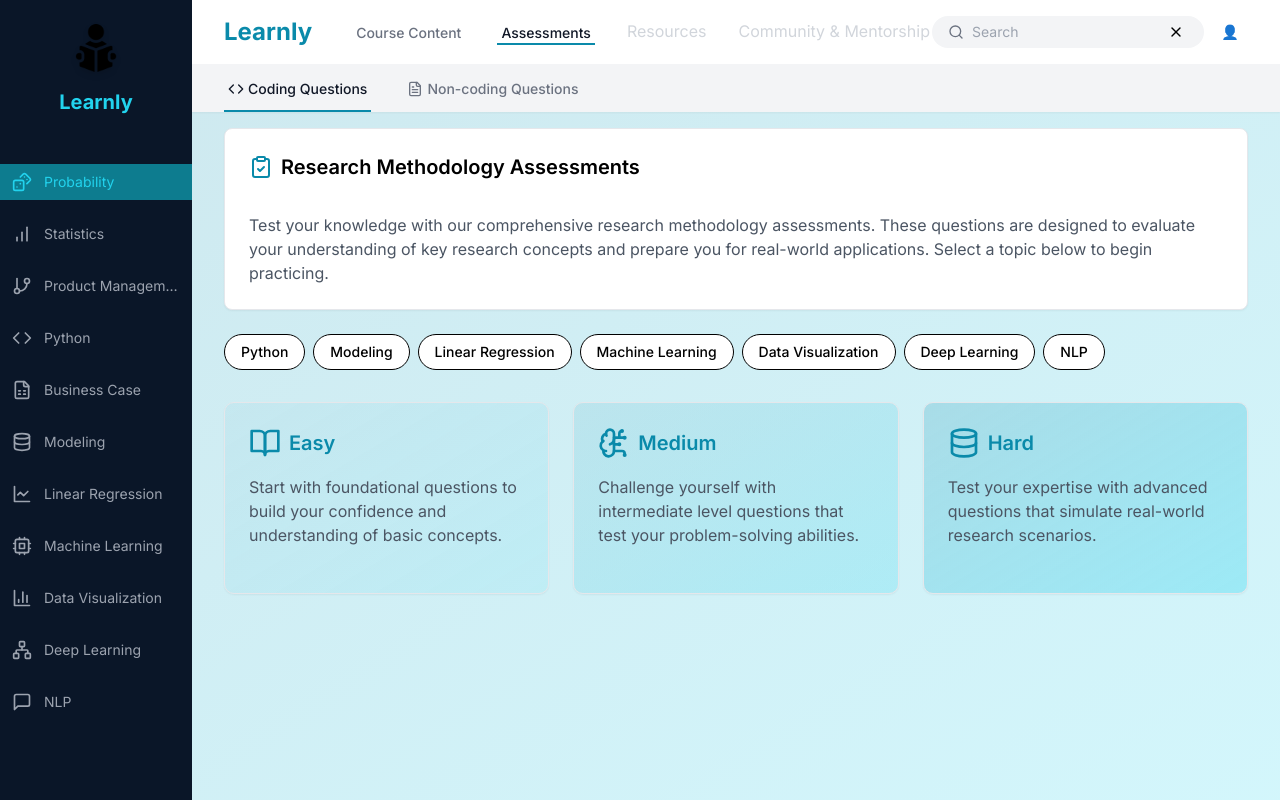
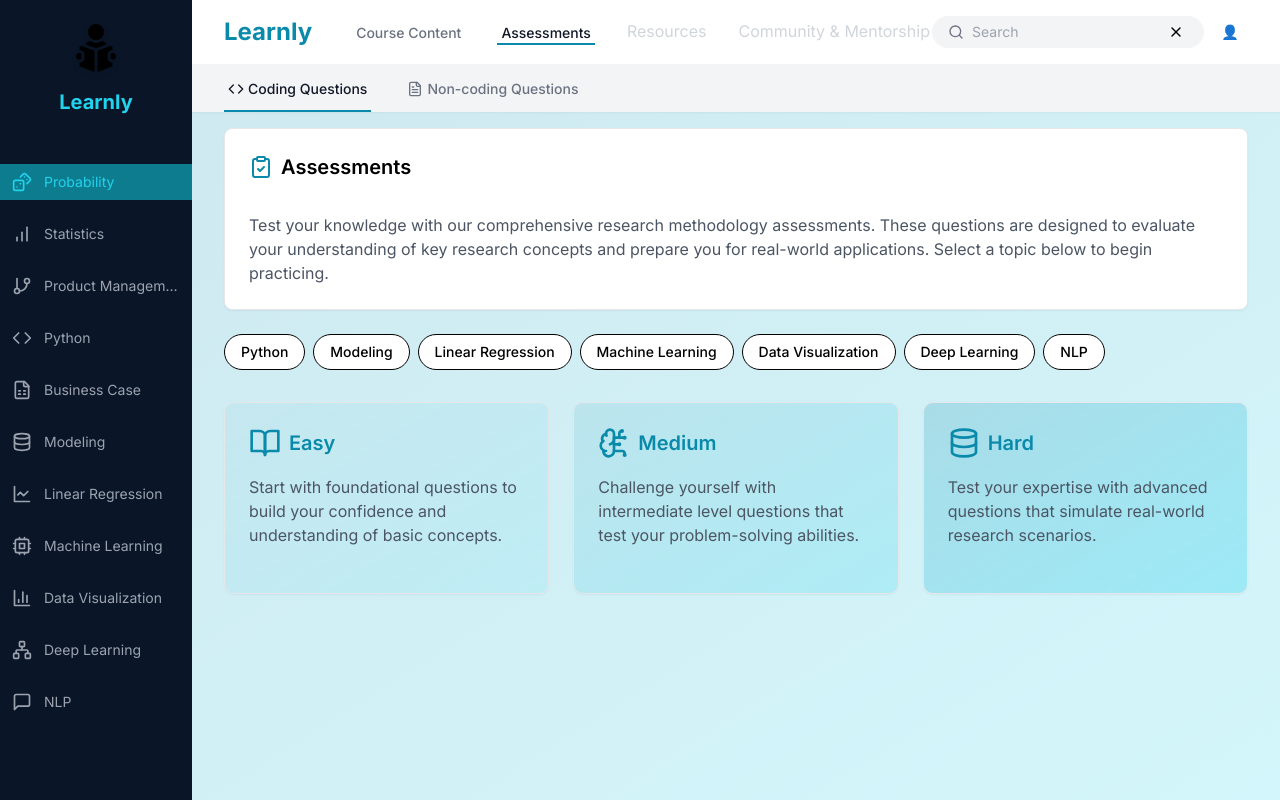
Before and after one commit to M-Knox/learnly, a Next.js app in the folder learnly/: page /assessment in a window 1280 px wide. Shown: the top 800 px of the page. Built offline with nearby package versions, Linux system fonts and the light colour scheme.

Commit message:
Update assessment page title to 'Assessments'

```diff
--- a/learnly/src/app/assessment/page.tsx
+++ b/learnly/src/app/assessment/page.tsx
@@ -221,7 +221,7 @@
           <Card className="bg-white p-4 sm:p-6 rounded-md shadow-sm mb-6 transition-all duration-300 hover:shadow-md hover:bg-gray-50">
             <div className="flex items-center mb-2">
               <ClipboardCheck className="h-6 w-6 text-[#0a8aaa] mr-2" />
-              <h2 className="text-lg sm:text-xl font-semibold">Research Methodology Assessments</h2>
+              <h2 className="text-lg sm:text-xl font-semibold">Assessments</h2>
             </div>
             <p className="text-gray-600 text-sm sm:text-base">
               Test your knowledge with our comprehensive research methodology assessments. These questions are designed to evaluate your
```
